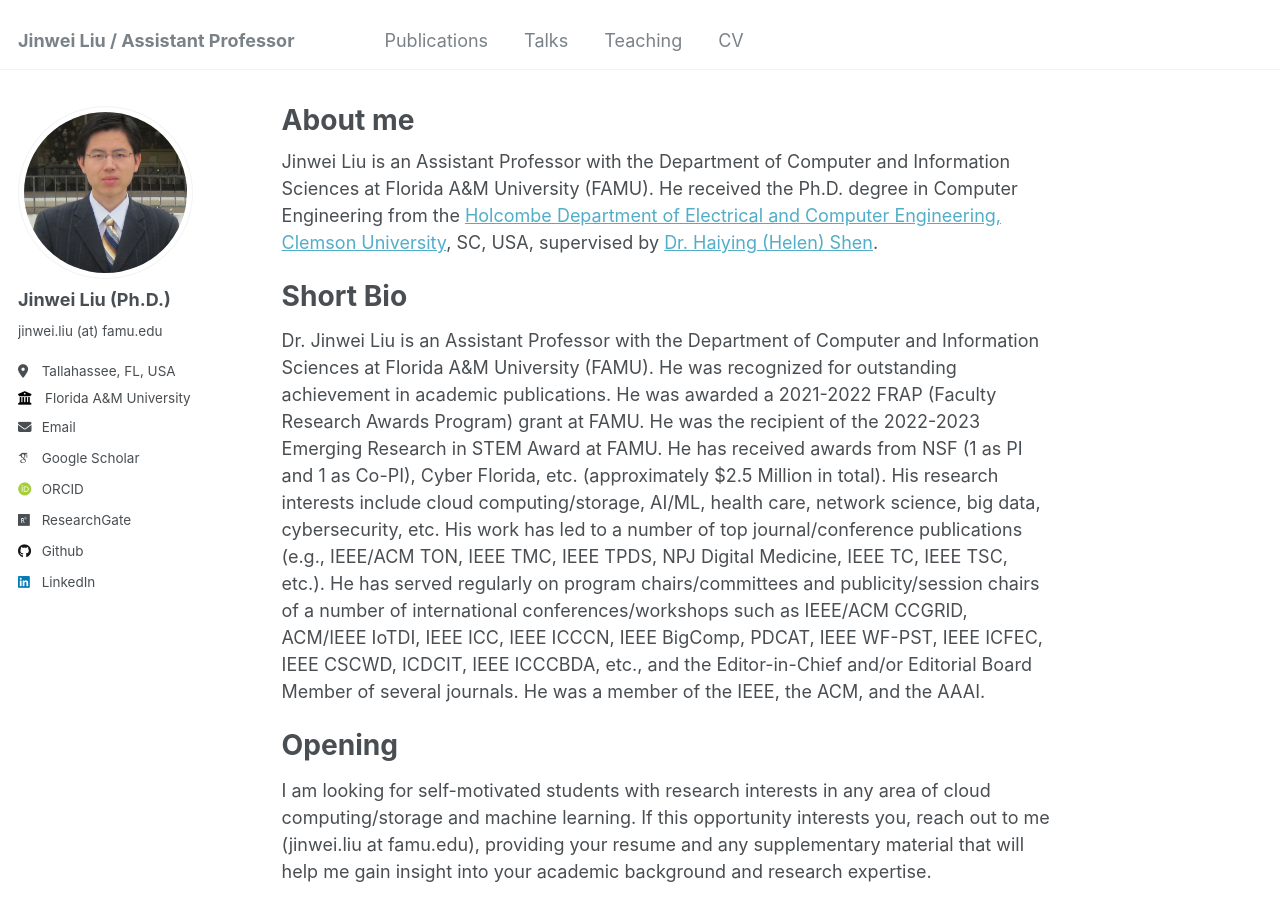
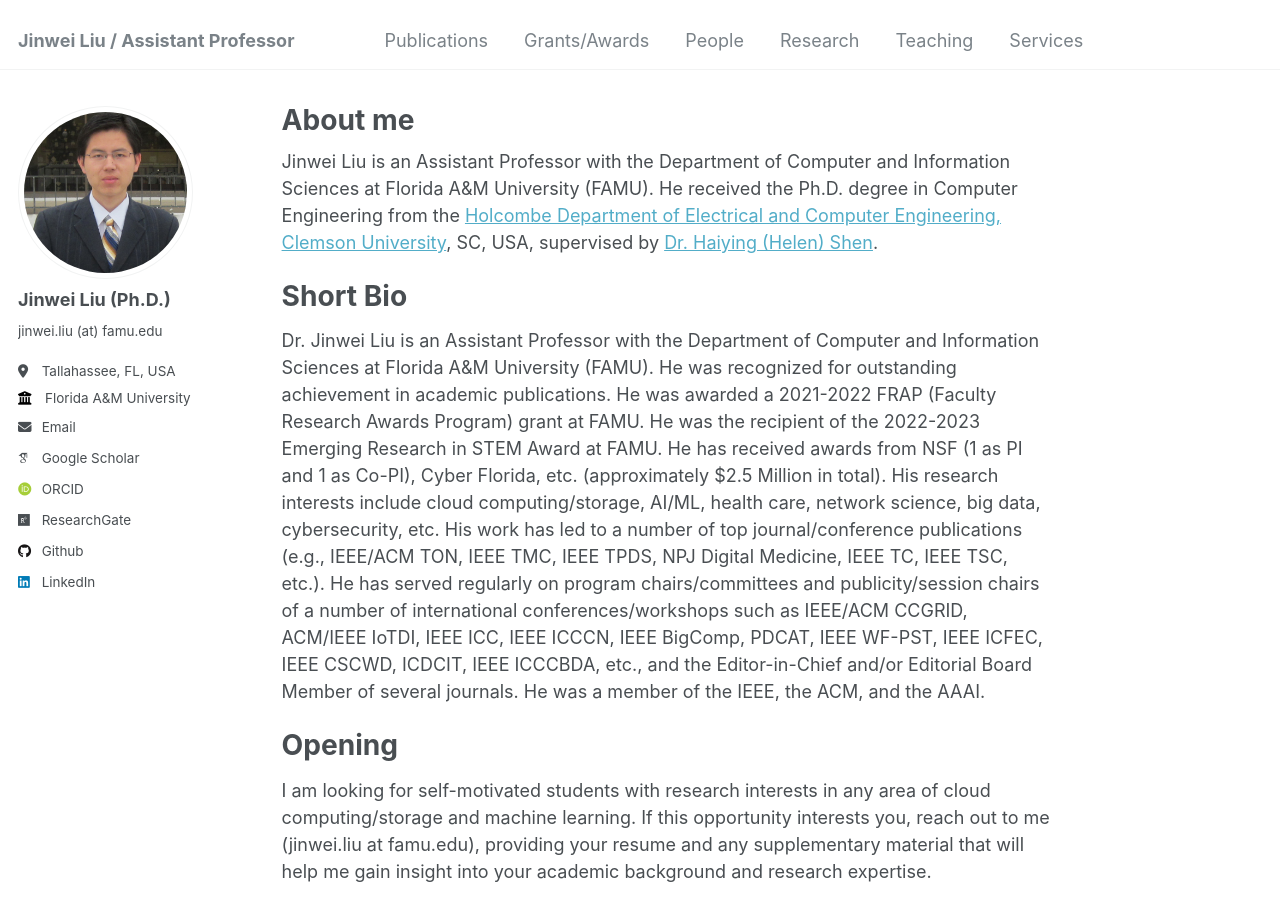
Before and after one commit to jinweiliucu/jinweiliucu.github.io, a Jekyll site: the page built from _pages/about.md, in a window 1280 px wide and 900 px high. Built offline with Jekyll 4.4.1, drawn with Linux system fonts in a browser that asks for light colours; some web fonts are replaced.

Commit message:
Update navigation.yml

```diff
--- a/_data/navigation.yml
+++ b/_data/navigation.yml
@@ -8,11 +8,20 @@ main:
   - title: "Publications"
     url: /publications/
 
-  - title: "Talks"
-    url: /talks/
+  - title: "Grants/Awards"
+    url: /award/
+
+  - title: "People"
+    url: /people/
+
+  - title: "Research"
+    url: /projects/
 
   - title: "Teaching"
     url: /teaching/
+
+  - title: "Services"
+    url: /services/
 
   # - title: "Portfolio"
     # url: /portfolio/
@@ -20,7 +29,10 @@ main:
   # - title: "Blog Posts"
     # url: /year-archive/
 
-  - title: "CV"
+  # - title: "Talks"
+    url: /talks/
+
+  # - title: "CV"
     url: /cv/
 
   # - title: "Guide"
```
